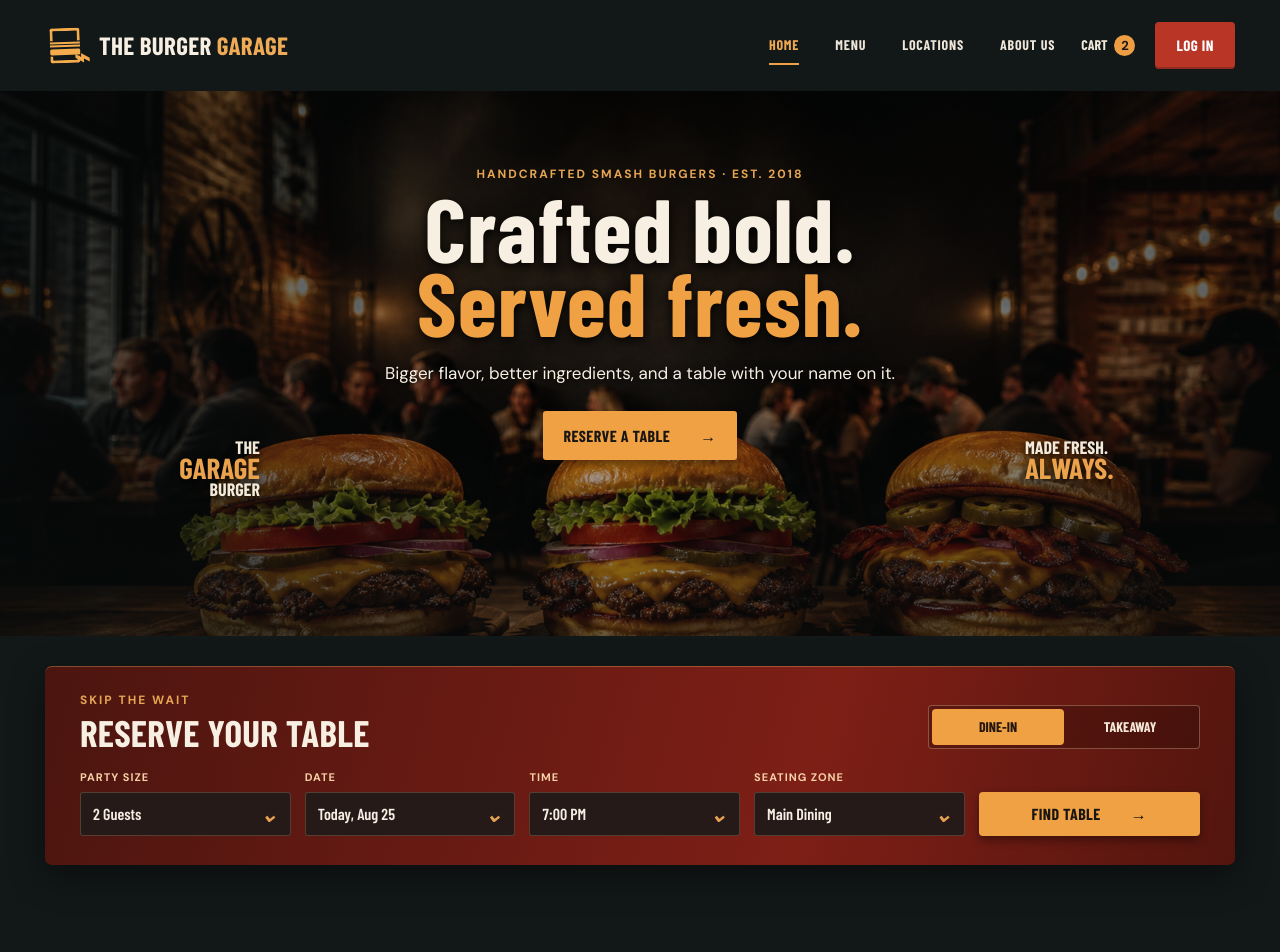
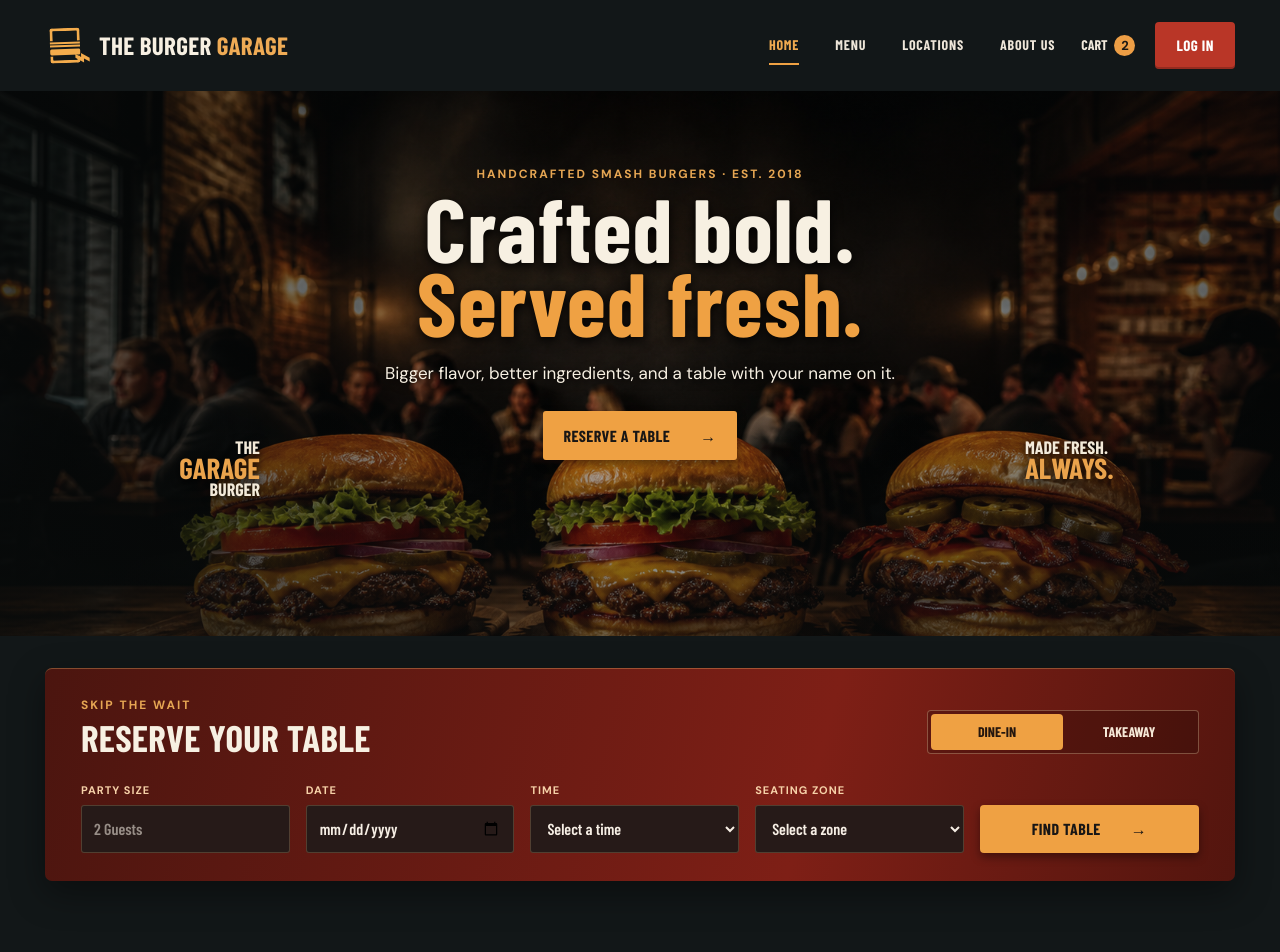
Before and after one commit to Certicode-Internship/CC-Trial-Static-Page, a React app in the folder frontend/: page / in a window 1280 px wide. Shown: the top 952 px of the page. Built offline with nearby package versions, Linux system fonts and the light colour scheme; the HTML template or start-up script is replaced by a standard one; a web font is replaced by a local one.

Commit message:
feat: implement functional reservation form with validation and confirmation in ReserveTable component

```diff
--- a/frontend/src/App.jsx
+++ b/frontend/src/App.jsx
@@ -25,13 +25,7 @@ function App() {
 
       <Hero image={heroImage} />
 
-      <ReserveTable
-        onFindTable={(service) =>
-          showNotice(
-            `${service} table search started — we’ll show the best available seats.`,
-          )
-        }
-      />
+      <ReserveTable />
       <BestSellers
         image={heroImage}
         onOrder={(burger) =>
--- a/frontend/src/components/ReserveTable.jsx
+++ b/frontend/src/components/ReserveTable.jsx
@@ -1,27 +1,116 @@
-import { useState } from "react";
+import { useEffect, useRef, useState } from "react";
 
-function SelectField({ label, value }) {
+const seatingZones = ["2 tables", "4 tables", "main dining", "function hall"];
+
+function getToday() {
+  const date = new Date();
+  const offset = date.getTimezoneOffset() * 60_000;
+  return new Date(date.getTime() - offset).toISOString().slice(0, 10);
+}
+
+function getTimeSlots() {
+  const slots = [];
+  for (let minutes = 600; minutes <= 1305; minutes += 15) {
+    const hour = Math.floor(minutes / 60);
+    const suffix = hour >= 12 ? "PM" : "AM";
+    slots.push(
+      `${hour % 12 || 12}:${String(minutes % 60).padStart(2, "0")} ${suffix}`,
+    );
+  }
+  return slots;
+}
+
+const timeSlots = getTimeSlots();
+
+function validatePartySize(value) {
+  if (!value) return "Enter the number of guests.";
+  if (!/^\d+$/.test(value)) return "Party size must contain digits only.";
+  if (Number(value) < 1) return "Party size must be at least 1 guest.";
+  if (Number(value) > 20)
+    return "At least maximum of 20 pax only can be reserved.";
+  return "";
+}
+
+function validateDate(value) {
+  if (!value) return "Select a reservation date.";
+  if (!/^\d{4}-\d{2}-\d{2}$/.test(value))
+    return "Enter a valid reservation date.";
+  const parsed = new Date(`${value}T00:00:00`);
+  if (
+    Number.isNaN(parsed.getTime()) ||
+    parsed.toISOString().slice(0, 10) !== value
+  )
+    return "Enter a valid reservation date.";
+  if (value < getToday()) return "Choose today or a future date.";
+  return "";
+}
+
+function Field({ children, error, id, label }) {
   return (
-    <button className="border-0 bg-transparent p-0 text-left text-[#f6eee4]">
-      <small className="mb-1.5 block font-body text-[11px] font-bold uppercase tracking-[1px] text-[#f6d1a8]">
+    <div className="min-w-0">
+      <label
+        className="mb-1.5 block font-body text-[11px] font-bold uppercase tracking-[1px] text-[#f6d1a8]"
+        htmlFor={id}
+      >
         {label}
-      </small>
-      <span className="flex h-11 items-center justify-between rounded-[3px] border border-[#ffd395]/20 bg-[#261a18] px-3 font-display text-base font-semibold">
-        {value}
-        <i className="text-[21px] text-[#e7a251]">⌄</i>
-      </span>
-    </button>
+      </label>
+      {children}
+      {error && (
+        <p
+          className="mt-1.5 font-body text-xs font-semibold leading-tight text-[#ffd395]"
+          id={`${id}-error`}
+        >
+          {error}
+        </p>
+      )}
+    </div>
   );
 }
 
-export default function ReserveTable({ onFindTable }) {
+export default function ReserveTable() {
   const [service, setService] = useState("Dine-in");
+  const [partySize, setPartySize] = useState("");
+  const [date, setDate] = useState("");
+  const [time, setTime] = useState("");
+  const [seatingZone, setSeatingZone] = useState("");
+  const [errors, setErrors] = useState({});
+  const [isConfirmed, setIsConfirmed] = useState(false);
+  const okButtonRef = useRef(null);
+  const today = getToday();
+
+  useEffect(() => {
+    if (!isConfirmed) return undefined;
+    okButtonRef.current?.focus();
+    const closeOnEscape = (event) => {
+      if (event.key === "Escape") setIsConfirmed(false);
+    };
+    window.addEventListener("keydown", closeOnEscape);
+    return () => window.removeEventListener("keydown", closeOnEscape);
+  }, [isConfirmed]);
+
+  const inputClass = (hasError) =>
+    `h-12 w-full rounded-[3px] border bg-[#261a18] px-3 font-display text-base font-semibold text-[#f6eee4] outline-none transition placeholder:text-[#f6eee4]/55 focus:border-cheddar focus:ring-1 focus:ring-cheddar ${hasError ? "border-[#ffd395]" : "border-[#ffd395]/20"}`;
+  const updateError = (field, error) =>
+    setErrors((current) => ({ ...current, [field]: error }));
+
+  const handleSubmit = (event) => {
+    event.preventDefault();
+    const nextErrors = {
+      partySize: validatePartySize(partySize),
+      date: validateDate(date),
+      time: time ? "" : "Select a reservation time.",
+      seatingZone: seatingZone ? "" : "Select a seating zone.",
+    };
+    setErrors(nextErrors);
+    if (!Object.values(nextErrors).some(Boolean)) setIsConfirmed(true);
+  };
+
   return (
     <section
-      className="relative z-2 mx-auto mt-7.5 w-[calc(100%-48px)] max-w-297.5 rounded-[7px] border-t border-[#ffc6744d] bg-[linear-gradient(105deg,#4b150f,#7e1f16_64%,#53150e)] px-8.75 pt-6.25 pb-7.25 shadow-[0_12px_35px_rgba(0,0,0,.4)] max-md:grid max-md:grid-cols-2 max-md:gap- max-sm:mt- max-sm:block max-sm:w-[calc(100%-30px)] max-sm:p-5"
+      className="relative z-2 mx-auto mt-8 w-[calc(100%-48px)] max-w-297.5 rounded-[7px] border-t border-[#ffc6744d] bg-[linear-gradient(105deg,#4b150f,#7e1f16_64%,#53150e)] px-9 py-7 shadow-[0_12px_35px_rgba(0,0,0,.4)] max-md:px-6 max-sm:mt-6 max-sm:w-[calc(100%-30px)] max-sm:p-5"
       id="reservation"
     >
-      <div className="flex items-end justify-between max-sm:flex-col max-sm:items-start max-sm:gap">
+      <div className="flex items-end justify-between gap-5 max-sm:flex-col max-sm:items-stretch">
         <div>
           <p className="mb-2 font-body text-xs font-bold uppercase tracking-[2px] text-[#e6a653]">
             Skip the wait
@@ -43,19 +132,136 @@ export default function ReserveTable({ onFindTable }) {
           ))}
         </div>
       </div>
-      <div className="mt-5 grid grid-cols-[repeat(4,1fr)_1.05fr] gap-3.5 max-md:grid-cols-2 max-sm:grid-cols-1">
-        <SelectField label="Party size" value="2 Guests" />
-        <SelectField label="Date" value="Today, Aug 25" />
-        <SelectField label="Time" value="7:00 PM" />
-        <SelectField label="Seating zone" value="Main Dining" />
+      <form
+        className="mt-7 grid grid-cols-1 items-start gap-4 sm:grid-cols-2 lg:grid-cols-[repeat(4,minmax(0,1fr))_minmax(155px,1.05fr)]"
+        noValidate
+        onSubmit={handleSubmit}
+      >
+        <Field error={errors.partySize} id="party-size" label="Party size">
+          <input
+            aria-describedby={errors.partySize ? "party-size-error" : undefined}
+            aria-invalid={Boolean(errors.partySize)}
+            className={inputClass(errors.partySize)}
+            id="party-size"
+            inputMode="numeric"
+            name="partySize"
+            placeholder="2 Guests"
+            type="text"
+            value={partySize}
+            onChange={(event) => {
+              const value = event.target.value.replace(/\D/g, "");
+              setPartySize(value);
+              updateError("partySize", validatePartySize(value));
+            }}
+          />
+        </Field>
+        <Field error={errors.date} id="reservation-date" label="Date">
+          <input
+            aria-describedby={
+              errors.date ? "reservation-date-error" : undefined
+            }
+            aria-invalid={Boolean(errors.date)}
+            className={inputClass(errors.date)}
+            id="reservation-date"
+            min={today}
+            name="date"
+            type="date"
+            value={date}
+            onChange={(event) => {
+              setDate(event.target.value);
+              updateError("date", validateDate(event.target.value));
+            }}
+          />
+        </Field>
+        <Field error={errors.time} id="reservation-time" label="Time">
+          <select
+            aria-describedby={
+              errors.time ? "reservation-time-error" : undefined
+            }
+            aria-invalid={Boolean(errors.time)}
+            className={inputClass(errors.time)}
+            id="reservation-time"
+            name="time"
+            value={time}
+            onChange={(event) => {
+              setTime(event.target.value);
+              updateError(
+                "time",
+                event.target.value ? "" : "Select a reservation time.",
+              );
+            }}
+          >
+            <option value="">Select a time</option>
+            {timeSlots.map((slot) => (
+              <option key={slot} value={slot}>
+                {slot}
+              </option>
+            ))}
+          </select>
+        </Field>
+        <Field
+          error={errors.seatingZone}
+          id="seating-zone"
+          label="Seating zone"
+        >
+          <select
+            aria-describedby={
+              errors.seatingZone ? "seating-zone-error" : undefined
+            }
+            aria-invalid={Boolean(errors.seatingZone)}
+            className={inputClass(errors.seatingZone)}
+            id="seating-zone"
+            name="seatingZone"
+            value={seatingZone}
+            onChange={(event) => {
+              setSeatingZone(event.target.value);
+              updateError(
+                "seatingZone",
+                event.target.value ? "" : "Select a seating zone.",
+              );
+            }}
+          >
+            <option value="">Select a zone</option>
+            {seatingZones.map((zone) => (
+              <option key={zone} value={zone}>
+                {zone}
+              </option>
+            ))}
+          </select>
+        </Field>
         <button
-          className="inline-flex h-11 min-h-11 items-center justify-center gap-7.5 self-end rounded-sm border-0 bg-cheddar px-4.75 font-display text-base font-extrabold uppercase tracking-[.4px] text-[#181615] shadow-[0_4px_10px_rgba(0,0,0,.4)] transition hover:-translate-y-0.5 max-md:col-span-2 max-sm:col-auto"
-          type="button"
-          onClick={() => onFindTable(service)}
+          className="inline-flex h-12 w-full items-center justify-center gap-7.5 self-end rounded-sm border-0 bg-cheddar px-5 font-display text-base font-extrabold uppercase tracking-[.4px] text-[#181615] shadow-[0_4px_10px_rgba(0,0,0,.4)] transition hover:-translate-y-0.5 sm:col-span-2 lg:col-span-1"
+          type="submit"
+          onClick={() => setIsConfirmed(true)}
         >
           Find table <span>→</span>
         </button>
-      </div>
+      </form>
+      {isConfirmed && (
+        <div
+          aria-labelledby="reservation-confirmation-title"
+          aria-modal="true"
+          className="fixed inset-0 z-20 flex items-center justify-center bg-black/70 px-5"
+          role="dialog"
+        >
+          <div className="w-full max-w-sm rounded-[7px] border border-[#ffc6744d] bg-[#4b150f] p-7 text-center shadow-[0_12px_35px_rgba(0,0,0,.55)]">
+            <h3
+              className="font-display text-3xl font-extrabold uppercase text-[#f6eee4]"
+              id="reservation-confirmation-title"
+            >
+              You Reserved the Table
+            </h3>
+            <button
+              ref={okButtonRef}
+              className="mt-5 rounded-sm border-0 bg-cheddar px-8 py-2.5 font-display font-extrabold uppercase text-[#181615]"
+              type="button"
+              onClick={() => setIsConfirmed(false)}
+            >
+              OK
+            </button>
+          </div>
+        </div>
+      )}
     </section>
   );
 }
```
